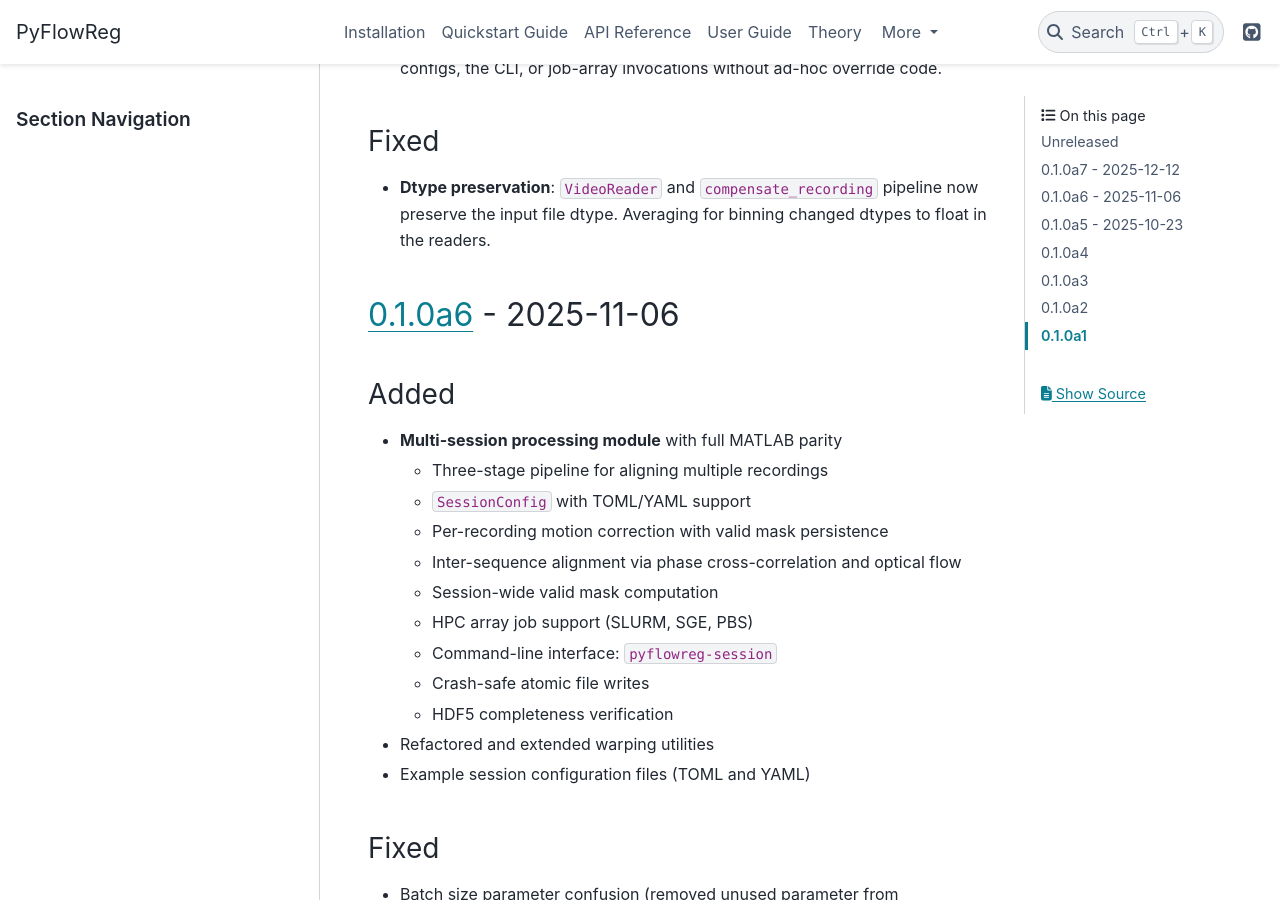
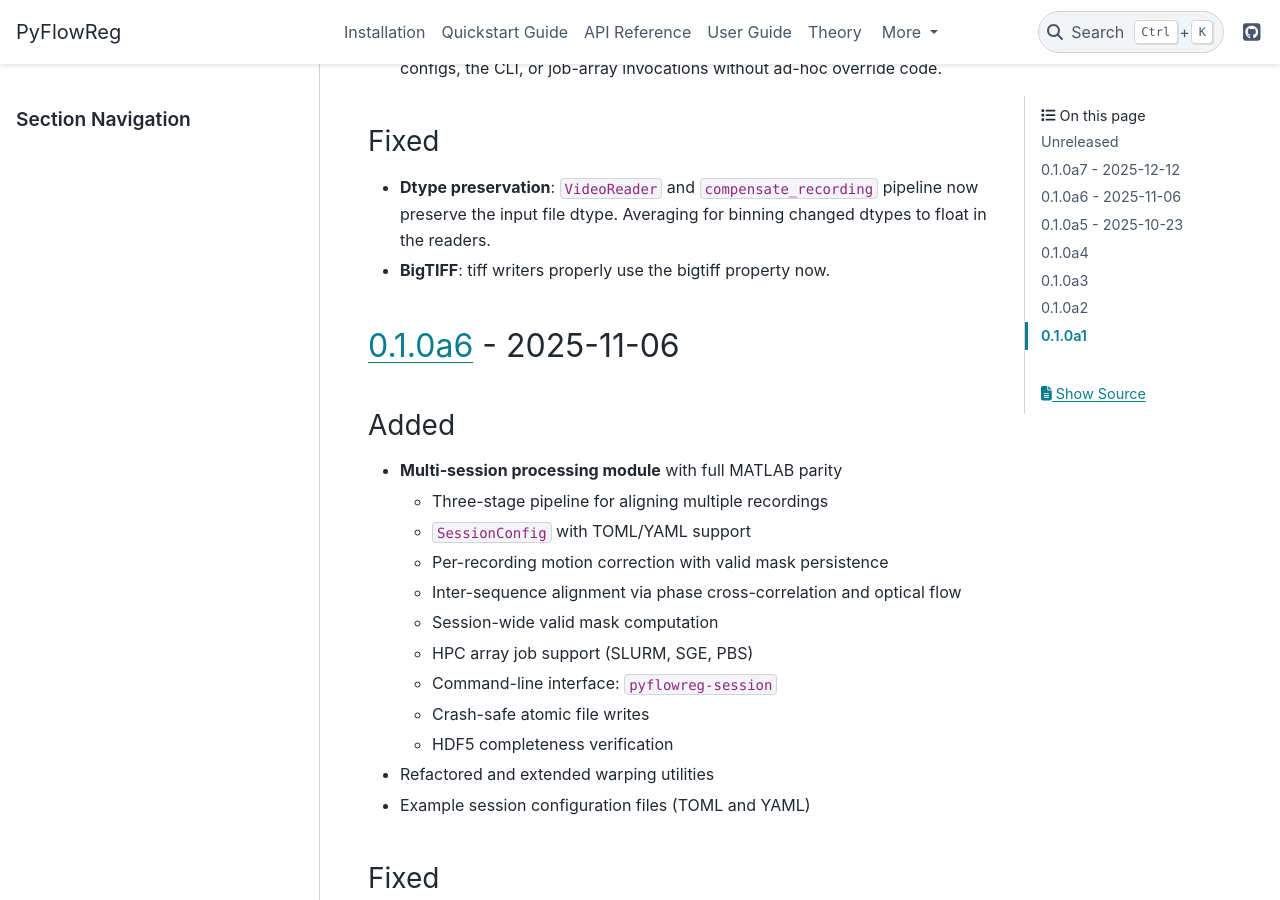
Before and after one commit to FlowRegSuite/pyflowreg, a Sphinx documentation site: the page built from docs/changelog.md, in a window 1280 px wide and 900 px high, scrolled down 586 px. Built offline with Sphinx 7.4.7 and the PyData theme 0.15.4, drawn with Linux system fonts in a browser that asks for light colours.

Commit message:
minor release note addition

```diff
--- a/docs/changelog.md
+++ b/docs/changelog.md
@@ -16,6 +16,7 @@ and this project adheres to [Semantic Versioning](https://semver.org/spec/v2.0.0
 ### Fixed
 
 - **Dtype preservation**: `VideoReader` and `compensate_recording` pipeline now preserve the input file dtype. Averaging for binning changed dtypes to float in the readers.
+- **BigTIFF**: tiff writers properly use the bigtiff property now.
 
 ## [0.1.0a6] - 2025-11-06
 
```
